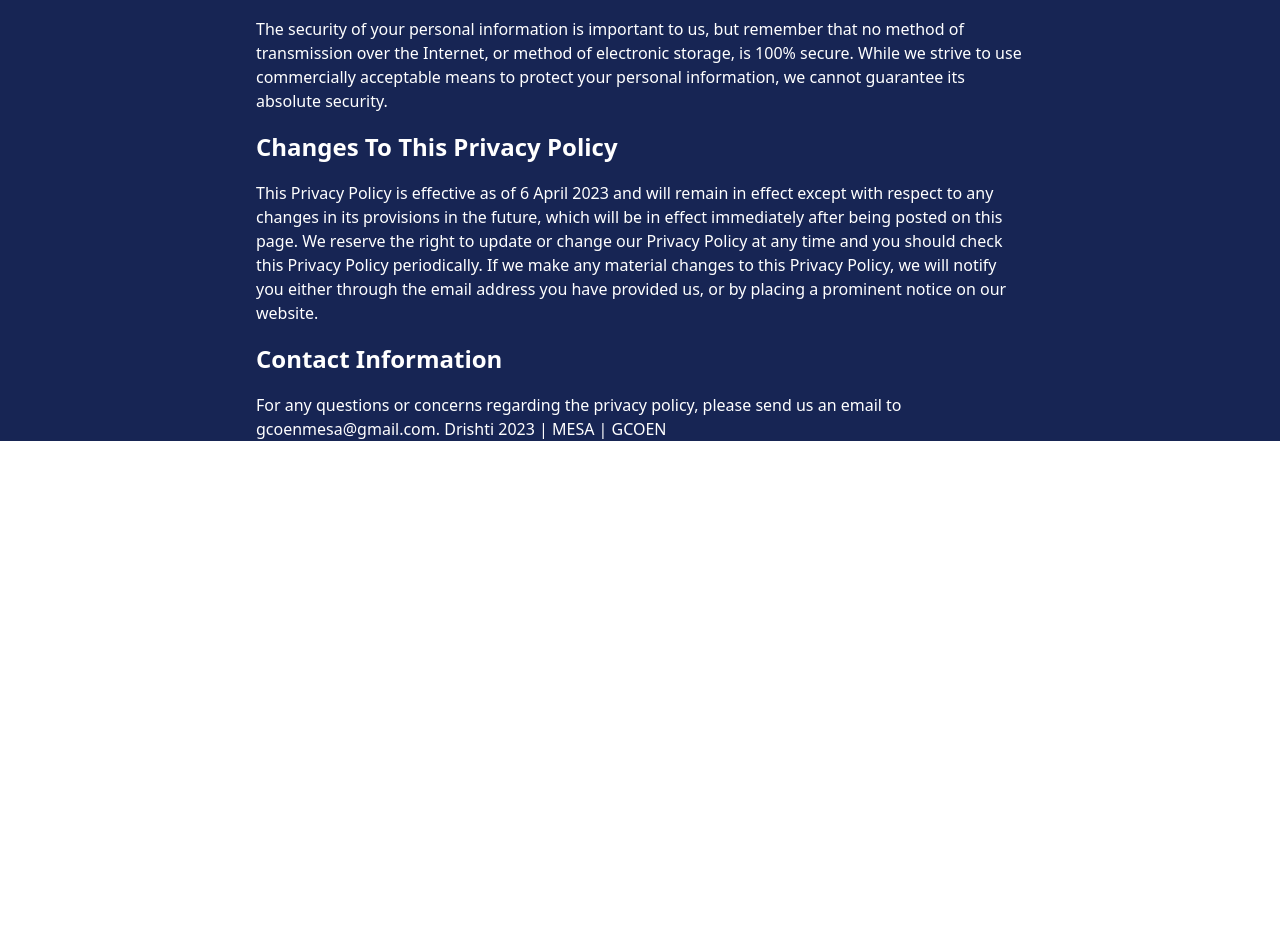
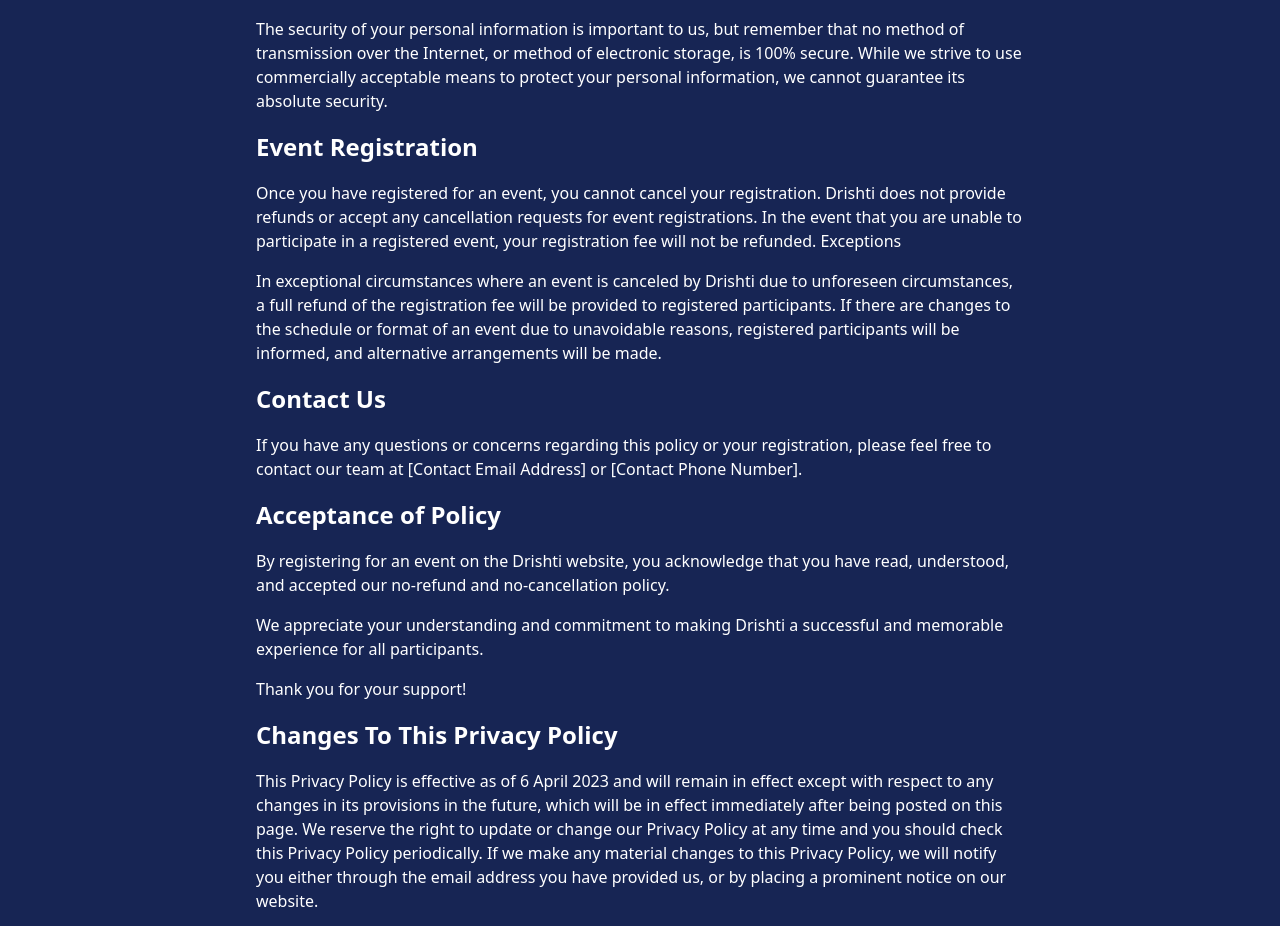
Before and after one commit to ShiwangPande/Drishti, a Next.js app: page /PrivacyPolicy in a window 1280 px wide. Shown: the part 1127-2053 px from the top of the page. Before the commit the page ends 1568 px from the top, so only its background shows below. Built offline with nearby package versions, Linux system fonts and the light colour scheme.

Commit message:
first commit

```diff
--- a/src/pages/PrivacyPolicy.js
+++ b/src/pages/PrivacyPolicy.js
@@ -27,6 +27,26 @@
           We have included links on this website for your use and reference. We are not responsible for the privacy policies on these websites. You should be aware that the privacy policies of these websites may differ from our own.   </p>
         <h1>Security</h1>
         <p>The security of your personal information is important to us, but remember that no method of transmission over the Internet, or method of electronic storage, is 100% secure. While we strive to use commercially acceptable means to protect your personal information, we cannot guarantee its absolute security. </p>
+        <h1>Event Registration</h1>
+
+        <p>Once you have registered for an event, you cannot cancel your registration.
+          Drishti does not provide refunds or accept any cancellation requests for event registrations.
+          In the event that you are unable to participate in a registered event, your registration fee will not be refunded.
+          Exceptions</p>
+        <p> In exceptional circumstances where an event is canceled by Drishti due to unforeseen circumstances, a full refund of the registration fee will be provided to registered participants.
+          If there are changes to the schedule or format of an event due to unavoidable reasons, registered participants will be informed, and alternative arrangements will be made.
+        </p>
+        <h1>Contact Us</h1>
+        <p> If you have any questions or concerns regarding this policy or your registration, please feel free to contact our team at [Contact Email Address] or [Contact Phone Number].
+        </p>
+
+        <h1> Acceptance of Policy</h1>
+        <p> By registering for an event on the Drishti website, you acknowledge that you have read, understood, and accepted our no-refund and no-cancellation policy.
+        </p>
+
+        <p> We appreciate your understanding and commitment to making Drishti a successful and memorable experience for all participants.
+        </p>
+        <p>  Thank you for your support!</p>
 
         <h1>Changes To This Privacy Policy</h1>
         <p>This Privacy Policy is effective as of 6 April 2023 and will remain in effect except with respect to any changes in its provisions in the future, which will be in effect immediately after being posted on this page. We reserve the right to update or change our Privacy Policy at any time and you should check this Privacy Policy periodically. If we make any material changes to this Privacy Policy, we will notify you either through the email address you have provided us, or by placing a prominent notice on our website.
```
Also changed, not shown: 1 other file (tests, documents, lock files or other folders).
